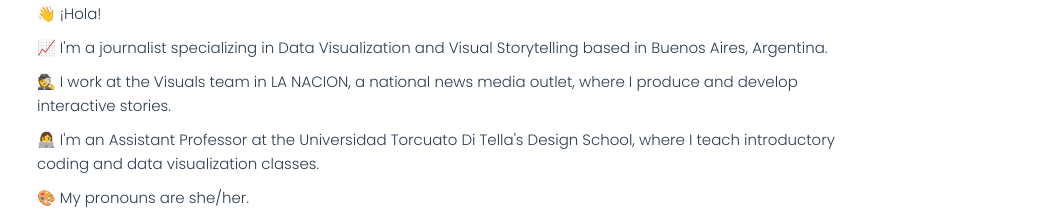
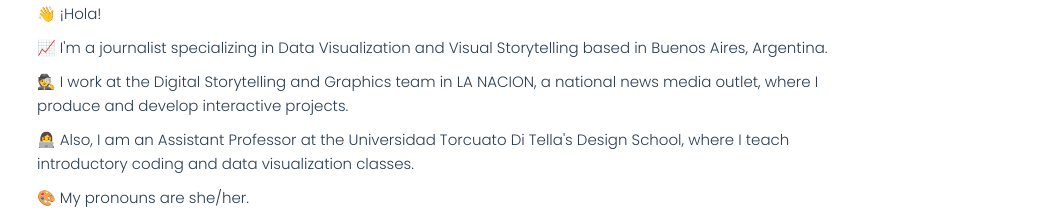
Before and after one commit to juanacopello/jotacopello-dot-com, a Vue app: page / in a window 1280 px wide. Shown: the part 134-355 px from the top of the page, without its empty margins (108-1171 px from the left). Built offline with nearby package versions, Linux system fonts and the light colour scheme; a web font is replaced by a local one.

Commit message:
cambios en el about me

```diff
--- a/src/components/AboutMe.vue
+++ b/src/components/AboutMe.vue
@@ -7,14 +7,17 @@
         Storytelling based in Buenos Aires, Argentina.
       </p>
       <p>
-        &#128373; I work at the Visuals team in LA NACION, a national news
-        media outlet, where I produce and develop interactive stories.
+        &#128373; I work at the Digital Storytelling and Graphics team in LA NACION, a national news
+        media outlet, where I produce and develop interactive projects.
       </p>
       <p>
-        &#128105;&#8205;&#128187; I'm an Assistant Professor at the Universidad Torcuato
+        &#128105;&#8205;&#128187; Also, I am an Assistant Professor at the Universidad Torcuato
         Di Tella's Design School, where I teach introductory coding and data
         visualization classes.
       </p>
+      <!-- <p>
+        &#127942;My work has been recognised with various accolades, including awards from organisations such as Society for News Design, Malofiej and Sociedad Interamericana de Prensa
+      </p> -->
       <p>&#127912; My pronouns are she/her.</p>
       <p>
         &#128241; You can
--- a/src/components/ProjectsLN.vue
+++ b/src/components/ProjectsLN.vue
@@ -292,7 +292,7 @@ export default {
           alt: "graficos_dispersion_milei",
           link: "https://www.lanacion.com.ar/politica/lealtades-bajo-la-lupa-los-intendentes-que-apostaron-fuerte-al-corte-de-boleta-y-perjudicaron-a-nid15082023/#/",
           published: "La Nacion",
-          role: ["Development"],
+          role: ["Data Visualization"],
         },
         //Calculadora Electoral
         {
```
